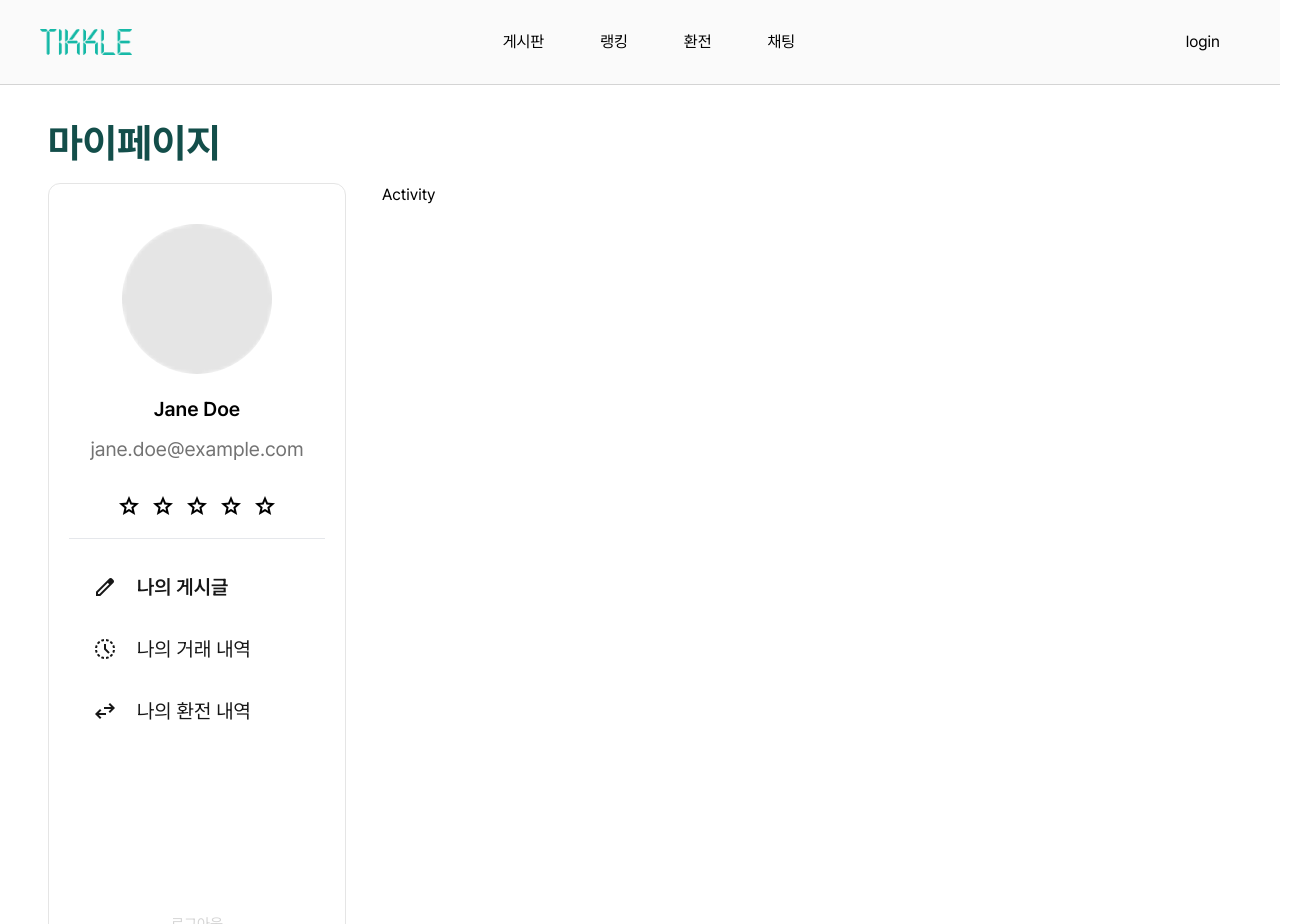
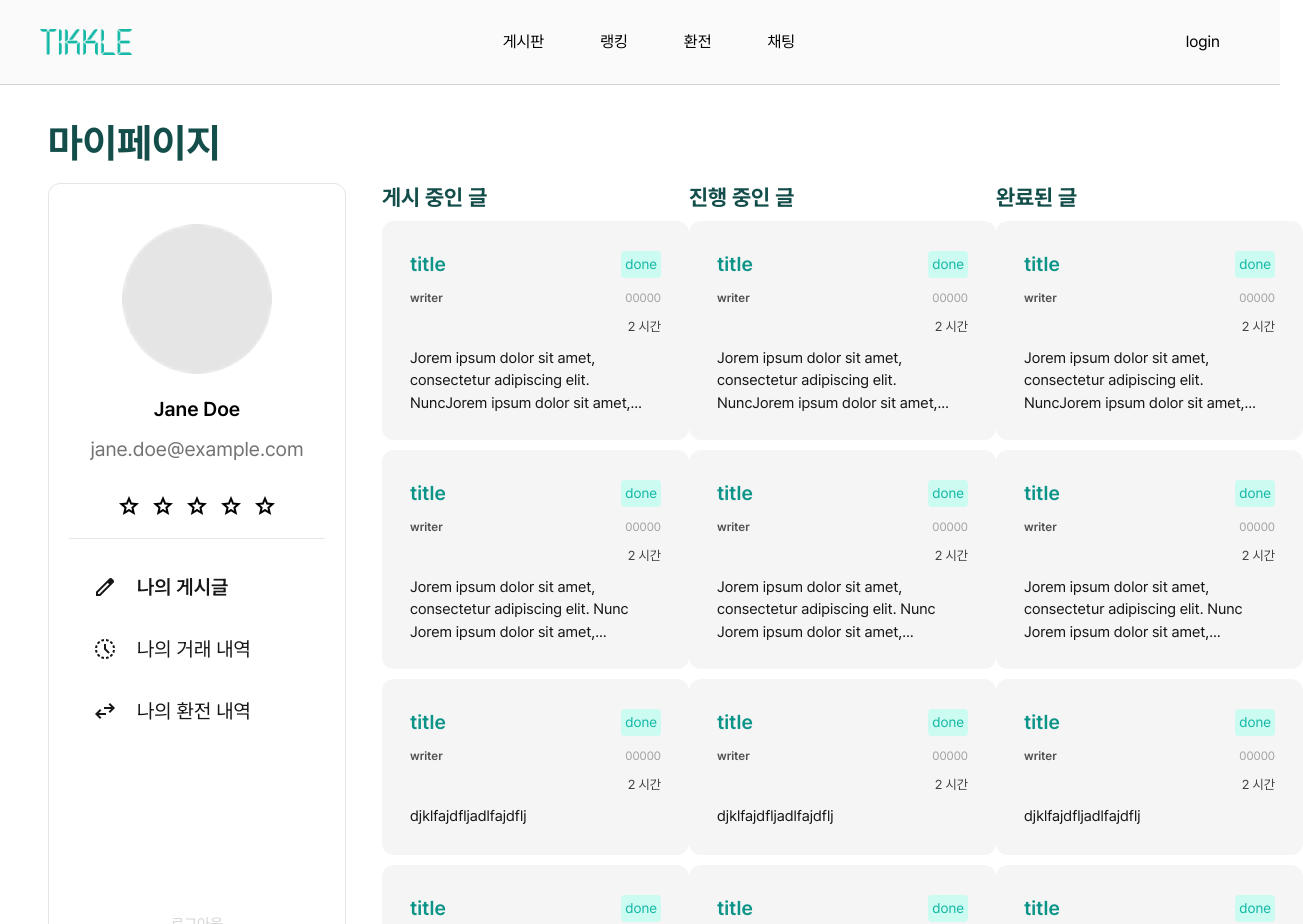
Before and after one commit to tikkle-a501/tikkle, a Next.js app in the folder front/tikkle/: page /mypage/activity in a window 1280 px wide. Shown: the top 924 px of the page, 1303 px wide, since content can reach past the window. Built offline with nearby package versions, Linux system fonts and the light colour scheme.

Commit message:
feat: 나의 게시글 페이지 마크업

```diff
--- a/front/tikkle/src/app/globals.css
+++ b/front/tikkle/src/app/globals.css
@@ -8,9 +8,18 @@
   }
 
   .scrollbar-custom::-webkit-scrollbar-thumb {
-    @apply bg-warmGray300 rounded-[10px] border-[7px] border-white min-h-[50px];
+    @apply min-h-[50px] rounded-[10px] border-[7px] border-white bg-warmGray300;
   }
 
+  .scrollbar-hidden {
+    -ms-overflow-style: none; /* Internet Explorer and Edge */
+    scrollbar-width: none; /* Firefox */
+
+    /* Chrome, Safari, and Edge (WebKit) */
+    &::-webkit-scrollbar {
+      display: none;
+    }
+  }
 }
 
 *,
@@ -50,7 +59,6 @@ canvas {
   background-size: cover;
 }
 
-
 input,
 button,
 textarea,
--- a/front/tikkle/src/app/mypage/activity/page.tsx
+++ b/front/tikkle/src/app/mypage/activity/page.tsx
@@ -1,3 +1,158 @@
+import BoardCard from "@/components/card/BoardCard";
+
 export default function Activity() {
-  return <div>Activity</div>;
+  return (
+    <>
+      {/* 게시중인 글 */}
+      <div className="flex flex-col gap-10">
+        <span className="text-22 font-bold leading-28 text-teal-900">
+          게시 중인 글
+        </span>
+        <div className="scrollbar-hidden flex h-[50rem] flex-col gap-10 overflow-y-auto">
+          <BoardCard
+            title="title"
+            writer="writer"
+            status="done"
+            createdAt="00000"
+            time="2"
+            context="Jorem ipsum dolor sit amet, consectetur adipiscing elit. NuncJorem ipsum dolor sit amet, consectetur adipiscing elit. Nunc
+"
+          />
+          <BoardCard
+            title="title"
+            writer="writer"
+            status="done"
+            createdAt="00000"
+            time="2"
+            context="Jorem ipsum dolor sit amet, consectetur adipiscing elit. Nunc Jorem ipsum dolor sit amet, consectetur adipiscing elit. Nunc
+"
+          />
+          <BoardCard
+            title="title"
+            writer="writer"
+            status="done"
+            createdAt="00000"
+            time="2"
+            context="djklfajdfljadlfajdflj"
+          />
+          <BoardCard
+            title="title"
+            writer="writer"
+            status="done"
+            createdAt="00000"
+            time="2"
+            context="djklfajdfljadlfajdflj"
+          />
+          <BoardCard
+            title="title"
+            writer="writer"
+            status="done"
+            createdAt="00000"
+            time="2"
+            context="djklfajdfljadlfajdflj"
+          />
+        </div>
+      </div>
+
+      <div className="flex flex-col gap-10">
+        <span className="text-22 font-bold leading-28 text-teal-900">
+          진행 중인 글
+        </span>
+        <div className="scrollbar-hidden flex h-[50rem] flex-col gap-10 overflow-y-auto">
+          <BoardCard
+            title="title"
+            writer="writer"
+            status="done"
+            createdAt="00000"
+            time="2"
+            context="Jorem ipsum dolor sit amet, consectetur adipiscing elit. NuncJorem ipsum dolor sit amet, consectetur adipiscing elit. Nunc
+"
+          />
+          <BoardCard
+            title="title"
+            writer="writer"
+            status="done"
+            createdAt="00000"
+            time="2"
+            context="Jorem ipsum dolor sit amet, consectetur adipiscing elit. Nunc Jorem ipsum dolor sit amet, consectetur adipiscing elit. Nunc
+"
+          />
+          <BoardCard
+            title="title"
+            writer="writer"
+            status="done"
+            createdAt="00000"
+            time="2"
+            context="djklfajdfljadlfajdflj"
+          />
+          <BoardCard
+            title="title"
+            writer="writer"
+            status="done"
+            createdAt="00000"
+            time="2"
+            context="djklfajdfljadlfajdflj"
+          />
+          <BoardCard
+            title="title"
+            writer="writer"
+            status="done"
+            createdAt="00000"
+            time="2"
+            context="djklfajdfljadlfajdflj"
+          />
+        </div>
+      </div>
+
+      <div className="flex flex-col gap-10">
+        <span className="text-22 font-bold leading-28 text-teal-900">
+          완료된 글
+        </span>
+        <div className="scrollbar-hidden flex h-[50rem] flex-col gap-10 overflow-y-auto">
+          <BoardCard
+            title="title"
+            writer="writer"
+            status="done"
+            createdAt="00000"
+            time="2"
+            context="Jorem ipsum dolor sit amet, consectetur adipiscing elit. NuncJorem ipsum dolor sit amet, consectetur adipiscing elit. Nunc
+"
+          />
+          <BoardCard
+            title="title"
+            writer="writer"
+            status="done"
+            createdAt="00000"
+            time="2"
+            context="Jorem ipsum dolor sit amet, consectetur adipiscing elit. Nunc Jorem ipsum dolor sit amet, consectetur adipiscing elit. Nunc
+"
+          />
+          <BoardCard
+            title="title"
+            writer="writer"
+            status="done"
+            createdAt="00000"
+            time="2"
+            context="djklfajdfljadlfajdflj"
+          />
+          <BoardCard
+            title="title"
+            writer="writer"
+            status="done"
+            createdAt="00000"
+            time="2"
+            context="djklfajdfljadlfajdflj"
+          />
+          <BoardCard
+            title="title"
+            writer="writer"
+            status="done"
+            createdAt="00000"
+            time="2"
+            context="djklfajdfljadlfajdflj"
+          />
+        </div>
+      </div>
+    </>
+  );
 }
--- a/front/tikkle/src/app/mypage/layout.tsx
+++ b/front/tikkle/src/app/mypage/layout.tsx
@@ -17,13 +17,15 @@ export default function ChatLayout({
     <>
       <div className="text-40 font-bold text-teal900">마이페이지</div>
       <div className="flex gap-36">
+        <div className="flex">
           <InfoBox
             profileImg={testData.profileImg}
             name={testData.name}
             email={testData.email}
             rate={testData.rate}
           />
-        <div>{children}</div>
+        </div>
+        <div className="flex w-full justify-between">{children}</div>
       </div>
     </>
   );
```
Lines whose indentation alone changed are shown as unchanged.
